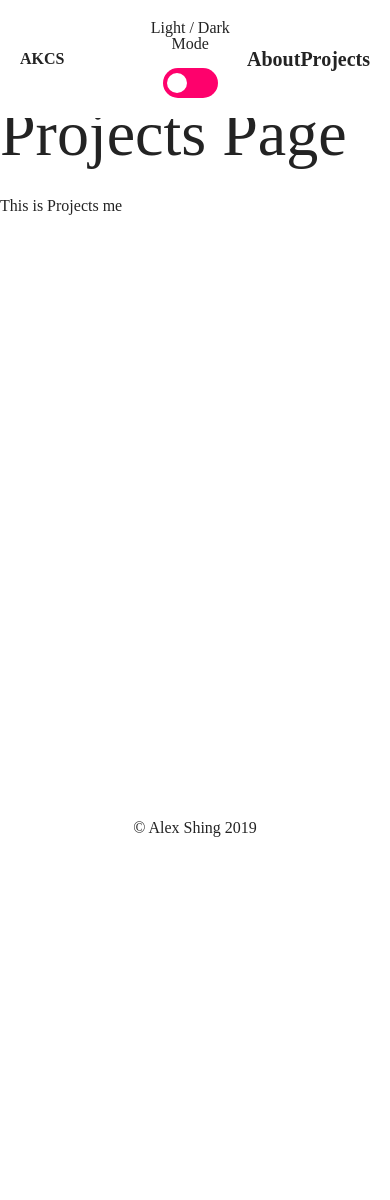
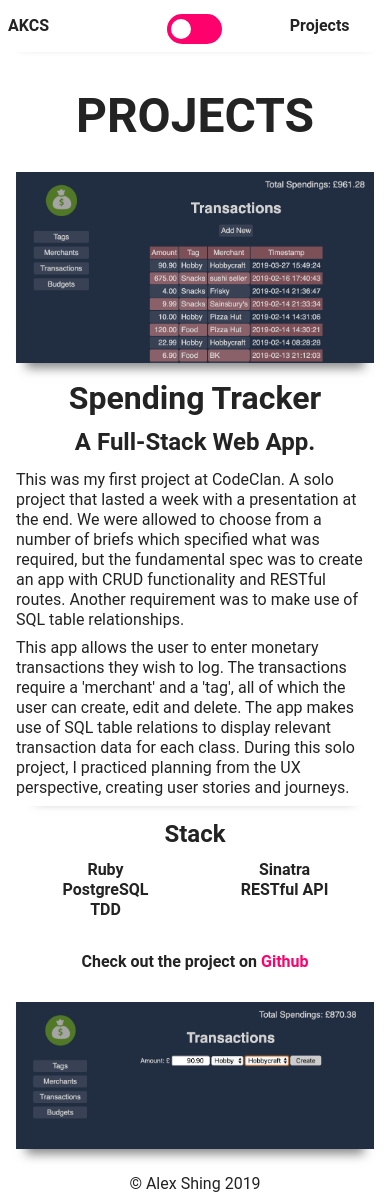
Before and after one commit to akcshing/alex-portfolio, a React (Create React App) app: page /projects in a window 390 px wide. Before the commit the page ends 844 px from the top, so only its background shows below. Built offline with nearby package versions, Linux system fonts and the light colour scheme.

Commit message:
Add spending tracker project content and styling

```diff
--- a/src/components/NavBar.js
+++ b/src/components/NavBar.js
@@ -8,17 +8,17 @@ const NavBar = (props) => {
 	return (
 		<div className="navbar">
 			<Link to="/">
-				<a className="home-link">AKCS</a>
+				<a href="/" className="home-link">AKCS</a>
 			</Link>
 			<div className="toggle-container">
-				<h1>Light / Dark Mode</h1>
+				<span>Light / Dark Mode</span>
 				<input className="container_toggle" type="checkbox" id="switch" name="mode" />
 				<label htmlFor="switch">Toggle</label>
 			</div>
 			<ul className="navbar-list">
-				<li className="navbar-item">
+				{/* <li className="navbar-item">
 					<Link to="/about">About</Link>
-				</li>
+				</li> */}
 				<li className="navbar-item">
 					<Link to="/projects">Projects</Link>
 				</li>
--- a/src/containers/Projects/Projects.js
+++ b/src/containers/Projects/Projects.js
@@ -1,9 +1,33 @@
 import React from "react";
+import transactions from "../../images/transactions.png";
+import newtransaction from "../../images/newtransaction.png";
 
 const Projects = (props) => (
 	<div className="content-container">
-		<h1>Projects Page</h1>
-		<p>This is Projects me</p>
+		<h1>PROJECTS</h1>
+		<div className="project-container">
+			<img alt="transactions" src={transactions}></img>
+			<h2>Spending Tracker</h2>
+			<div className="project-info">
+				<div className="project-info-p">
+					<h3>A Full-Stack Web App.</h3>
+					<p>This was my first project at CodeClan. A solo project that lasted a week with a presentation at the end. We were allowed to choose from a number of briefs which specified what was required, but the fundamental spec was to create an app with CRUD functionality and RESTful routes. Another requirement was to make use of SQL table relationships.</p>
+					<p>This app allows the user to enter monetary transactions they wish to log. The transactions require a 'merchant' and a 'tag', all of which the user can create, edit and delete. The app makes use of SQL table relations to display relevant transaction data for each class. During this solo project, I practiced planning from the UX perspective, creating user stories and journeys.</p>
+				</div>
+				<div className="project-info-ul">
+					<h3>Stack</h3>
+					<ul>
+						<li>Ruby</li>
+						<li>Sinatra</li>
+						<li>PostgreSQL</li>
+						<li>RESTful API</li>
+						<li>TDD</li>
+					</ul>
+					<a href="https://github.com/akcshing/Spending_tracker_project">Check out the project on <span className="github-link">Github</span></a>
+				</div>
+			</div>
+			<img alt="new-transactions" src={newtransaction}></img>
+		</div>
 	</div>
 );
 
--- a/src/scss/components/navbar.scss
+++ b/src/scss/components/navbar.scss
@@ -5,17 +5,24 @@
 	max-width: rem-calc(1280);
 	position: fixed;
 	top: 0;
-	padding: rem-calc(20);
+	padding: 0.5rem;
 	background: var(--lightBg);
 	z-index: 2;
+	box-shadow: 0px 15px 10px -20px rgba(17, 17, 17, 0.3);
+
+
 
 	a {
 		text-decoration: none;
 		color: var(--lightColor);
 		font-weight: bold;
+		font-size: 2rem;
 		display: flex;
 			flex-direction: column;
 			justify-content: center;
+		@media only screen and (max-width: 768px) {
+			font-size: 1rem;
+		}
 	}
 
 	.navbar-list {
@@ -34,18 +41,19 @@
 			transition: all .5s ease-in-out;
 		}
 
-		a {
-			text-decoration: none;
-			// color: rgb(226, 226, 226);
-			color: var(--lightColor);
-		}
-
-		a:visited {
-			// color: rgb(226, 226, 226);
-		}
-
 	}
 	.toggle-container {
+		font-weight: bold;
 		text-align: center;
+		display: flex;
+			flex-direction: column;
+			justify-content: center;
+
+		span {
+			@media only screen and (max-width: 768px) {
+				display: none;
+			}
+		}
 	}
+
 }
--- a/src/scss/containers/App.scss
+++ b/src/scss/containers/App.scss
@@ -1,4 +1,5 @@
 html {
+	font-family: 'Roboto', sans-serif;
 	min-width: 360px;
 	font-size: 16px;
 	// background-color: rgba(6, 5, 48, 0.548);
@@ -38,13 +39,58 @@ footer {
 	h2 {
 		margin-bottom: 1rem;
 		font-size: 2.5rem;
+		font-weight: bold;
+
+		@media only screen and (max-width: 768px) {
+			text-align: center;
+			font-size: 2rem;
+		}
+	}
+
+	h3 {
+		font-size: 1.75rem;
+		margin-bottom: 1rem;
+		font-weight: bold;
+
+		@media only screen and (max-width: 768px) {
+			text-align: center;
+			font-size: 1.5rem;
+		}
+	}
+
+	h4 {
+		font-size: 1.5rem;
+		margin-bottom: 1rem;
+		font-weight: bold;
+	}
+
+	p {
+		line-height: 125%;
 	}
 
 	.content-container {
 		h1 {
+			margin: 1.5rem 0;
 			font-size: 4rem;
-			margin-bottom: 2rem;
+			font-weight: bold;
+
+			@media only screen and (max-width: 768px) {
+				text-align: center;
+				font-size: 3rem;
+				margin-bottom: 1rem;
+			}
 		}
 
 	}
 }
+
+a {
+	text-decoration: none;
+	color: var(--lightColor);
+	font-weight: bold;
+	font-size: 2rem;
+	@media only screen and (max-width: 768px) {
+		font-size: 1rem;
+	}
+
+}
--- /dev/null
+++ b/src/scss/containers/projects.scss
@@ -0,0 +1,79 @@
+.project-container {
+	max-width: 1280px;
+
+	img {
+		width: 100%;
+		margin: 3rem auto;
+		box-shadow: 0px 15px 10px -10px rgba(17, 17, 17, 0.5);
+
+		@media only screen and (max-width: 768px) {
+			width: 100%;
+			margin: 1rem auto;
+		}
+	}
+
+	@media only screen and (max-width: 768px) {
+		margin: 0 1rem;
+	}
+
+	.project-info {
+		display: flex;
+		flex-wrap: wrap;
+
+		.project-info-p {
+			width: rem-calc(540);
+			font-size: rem-calc(20);
+			margin-right: 10rem;
+
+			p {
+				margin-bottom: 0.5rem;
+			}
+
+			@media only screen and (max-width: 768px) {
+				font-size: 1rem;
+				width: 100%;
+				margin-right: 0;
+				margin-bottom: 1rem;
+				box-shadow: 0px 15px 10px -20px rgba(17, 17, 17, 0.5);
+			}
+		}
+
+		.project-info-ul {
+			font-size: 1.25rem;
+			font-weight: bold;
+
+			@media only screen and (max-width: 768px) {
+				text-align: center;
+				width: 100%;
+				font-size: 1rem;
+				font-weight: bold;
+				margin: 0;
+				margin-bottom: 1rem;
+			}
+
+			ul {
+				margin-bottom: 2rem;
+				@media only screen and (max-width: 768px) {
+					display: flex;
+					flex-wrap: wrap;
+				}
+			}
+
+			li {
+				margin-bottom: rem-calc(4);
+				@media only screen and (max-width: 768px) {
+					width: 50%
+
+				}
+			}
+		}
+	}
+
+	a:hover {
+		text-decoration: underline;
+	}
+
+	span {
+		color: var(--lightBtn);
+	}
+}
--- a/src/scss/lightdarkmode.scss
+++ b/src/scss/lightdarkmode.scss
@@ -39,7 +39,7 @@ input[type=checkbox] {
 	}
 
 	input:checked + label {
-	background: #FFBD07;
+	background: var(--lightBtn);
 	}
 
 	input:checked + label:after {
@@ -50,6 +50,8 @@ input[type=checkbox] {
 	-o-transform: translateX(-100%);
 	transform: translateX(-100%);
 	}
+
+
 
 //	 html.transition,
 //	 html.transition *,
--- a/src/scss/main.scss
+++ b/src/scss/main.scss
@@ -6,3 +6,4 @@
 @import 'lightdarkmode';
 @import './components/navbar';
 @import './containers/home';
+@import './containers/projects';
--- a/src/scss/vars.scss
+++ b/src/scss/vars.scss
@@ -1,2 +1,2 @@
-$header-height: rem-calc(102);
+$header-height: rem-calc(68);
 $footer-height: 2rem;
```
Also changed, not shown: src/images/newtransaction.png (added), src/images/transactions.png (added).
